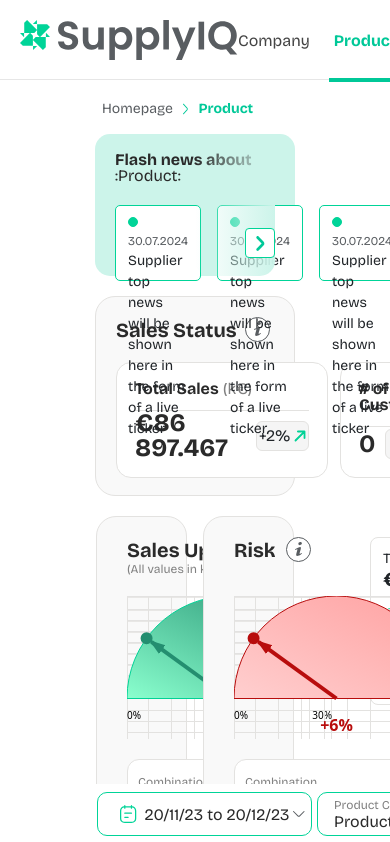
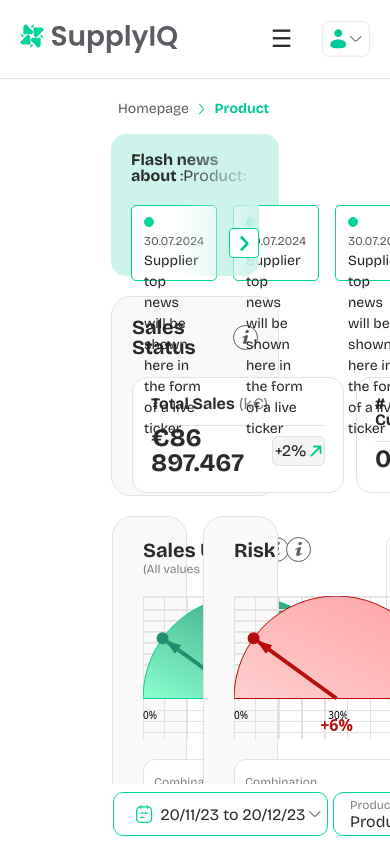
Before and after one commit to SiyanaKostova/figma-to-vue-layout, a Vue app: page / in a window 390 px wide. Shown: the top 842 px of the page. Built offline with nearby package versions, Linux system fonts and the light colour scheme.

Commit message:
Responsive header with active tab underline

```diff
--- a/src/App.vue
+++ b/src/App.vue
@@ -1,15 +1,17 @@
 <template>
-  <AppHeader />
-  <router-view />
+  <div class="container-fluid px-3">
+    <AppHeader />
+    <router-view />
+    <StickyFilters />
+  </div>
   <PageFooter />
-  <StickyFilters />
 </template>
 
 <script setup>
-import AppHeader from './components/AppHeader.vue'
-import PageFooter from './components/PageFooter.vue';
-import StickyFilters from './components/StickyFilters.vue';
+import AppHeader from "./components/AppHeader.vue";
+import PageFooter from "./components/PageFooter.vue";
+import StickyFilters from "./components/StickyFilters.vue";
 </script>
 
-<style>
+<style scoped>
 </style>
--- a/src/components/AppHeader.vue
+++ b/src/components/AppHeader.vue
@@ -1,7 +1,9 @@
 <template>
   <header class="app-header">
     <div class="header-content">
-      <div class="header-inner d-flex justify-content-between align-items-center">
+      <div
+        class="header-inner d-flex justify-content-between align-items-center"
+      >
         <div class="left-side d-flex align-items-center gap-2">
           <a href="/">
             <img :src="logoIcon" alt="SupplyIQ Logo" class="logo-img" />
@@ -10,17 +12,42 @@
         </div>
 
         <div class="right-side d-flex align-items-center gap-4">
-          <div class="nav-links d-flex align-items-center gap-4">
+          <!-- Mobile nav toggle -->
+          <button
+            class="nav-toggle d-md-none"
+            @click="isNavOpen = !isNavOpen"
+            aria-label="Toggle navigation"
+          >
+            ☰
+          </button>
+
+          <!-- Desktop navigation -->
+          <div class="nav-links d-none d-md-flex align-items-center gap-4">
             <span class="nav-link nav-regular">Company</span>
-            <span class="nav-link nav-bold active">Product</span>
+            <span ref="activeLink" class="nav-link nav-bold active"
+              >Product</span
+            >
             <span class="nav-link nav-medium">Customer</span>
           </div>
+
           <div class="profile-box">
             <img :src="profileIcon" alt="Profile" class="profile-img" />
           </div>
         </div>
       </div>
+
+      <!-- Mobile navigation menu -->
+      <div v-if="isNavOpen" class="mobile-nav d-md-none">
+        <nav class="mobile-nav-links">
+          <span class="nav-link nav-regular">Company</span>
+          <span class="nav-link nav-bold active">Product</span>
+          <span class="nav-link nav-medium">Customer</span>
+        </nav>
+      </div>
     </div>
+
+    <!-- Responsive underline -->
+    <div class="underline-indicator" :style="{ left: underlineLeft + 'px' }" />
   </header>
 </template>
 
@@ -36,7 +63,28 @@ export default {
       logoIcon,
       logoText,
       profileIcon,
+      isNavOpen: false,
+      underlineLeft: 0,
     };
+  },
+  mounted() {
+    this.updateUnderline();
+    window.addEventListener("resize", this.updateUnderline);
+  },
+  beforeUnmount() {
+    window.removeEventListener("resize", this.updateUnderline);
+  },
+  methods: {
+    updateUnderline() {
+      this.$nextTick(() => {
+        const el = this.$refs.activeLink;
+        if (el) {
+          const rect = el.getBoundingClientRect();
+          const parentRect = this.$el.getBoundingClientRect();
+          this.underlineLeft = rect.left + rect.width / 2 - parentRect.left;
+        }
+      });
+    },
   },
 };
 </script>
@@ -46,27 +94,28 @@ export default {
 
 .app-header {
   font-family: var(--font-family);
-  height: 80px;
+  height: auto;
   background-color: var(--color-white);
   border-bottom: 1px solid var(--color-gray-200);
   position: fixed;
   top: 0;
   left: 0;
-  width: 100%;
+  width: 100vw;
   z-index: 10;
   padding: 20px;
+  box-sizing: border-box;
 }
 
 .header-content {
-  height: 40px;
   position: relative;
+  max-width: 100%;
+  overflow-x: hidden;
 }
 
 .header-inner {
   display: flex;
   justify-content: space-between;
-  align-items: flex-end;
-  height: 100%;
+  align-items: center;
 }
 
 .logo-img {
@@ -95,25 +144,8 @@ export default {
   color: var(--color-primary-500);
 }
 
-.nav-link::after {
-  content: '';
-  position: absolute;
-  bottom: -32px;
-  right: -9px;
-  width: 76px;
-  height: 4px;
-  background-color: var(--color-primary-500);
-  transform: scaleX(0);
-  transform-origin: left;
-  transition: transform 0.3s ease;
-}
-
 .nav-link.active {
   color: var(--color-primary-500);
-}
-
-.nav-link.active::after {
-  transform: scaleX(1);
 }
 
 .nav-regular {
@@ -132,4 +164,66 @@ export default {
   width: auto;
   display: block;
 }
+
+.nav-toggle {
+  font-size: 24px;
+  background: none;
+  border: none;
+  color: var(--color-gray-700);
+  cursor: pointer;
+}
+
+.mobile-nav {
+  margin-top: 12px;
+  width: 100%;
+  background-color: var(--color-white);
+  box-shadow: 0 2px 4px rgba(0, 0, 0, 0.05);
+  border-radius: 6px;
+  padding: 12px 16px;
+  box-sizing: border-box;
+  overflow-x: hidden;
+}
+
+.mobile-nav-links {
+  display: flex;
+  flex-direction: column;
+  gap: 10px;
+  width: 100%;
+}
+
+/* Responsive underline bar */
+.underline-indicator {
+  position: absolute;
+  bottom: -1px;
+  height: 4px;
+  width: 76px;
+  background-color: var(--color-primary-500);
+  transform: translateX(-50%);
+  transition: left 0.3s ease;
+  z-index: 2;
+}
+
+@media (max-width: 768px) {
+  .logo-img {
+    height: 24px;
+    width: 24px;
+    margin-bottom: 6px;
+  }
+
+  .text-img {
+    height: 28px;
+  }
+
+  .profile-img {
+    height: 36px;
+  }
+
+  .nav-link {
+    font-size: 15px;
+  }
+
+  .underline-indicator {
+    display: none;
+  }
+}
 </style>
```
